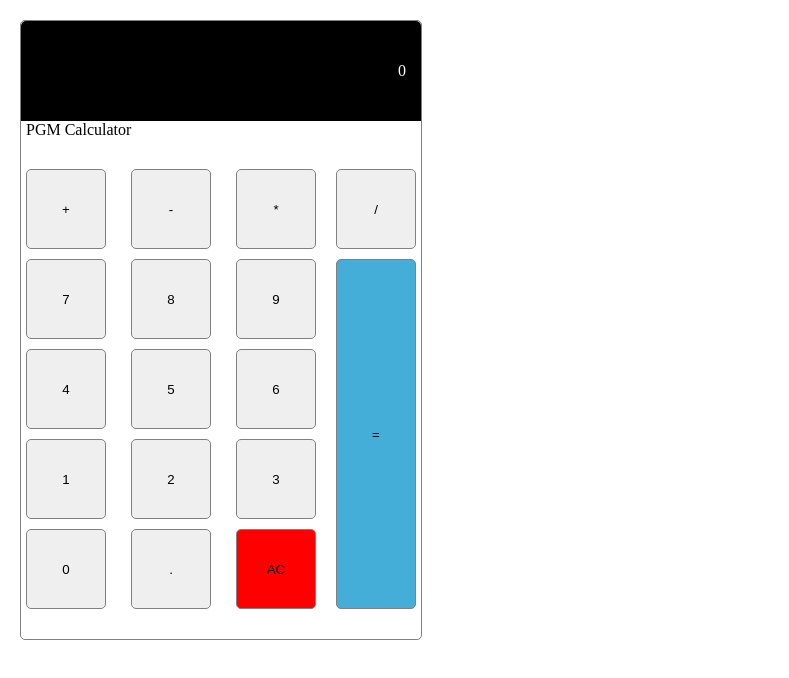
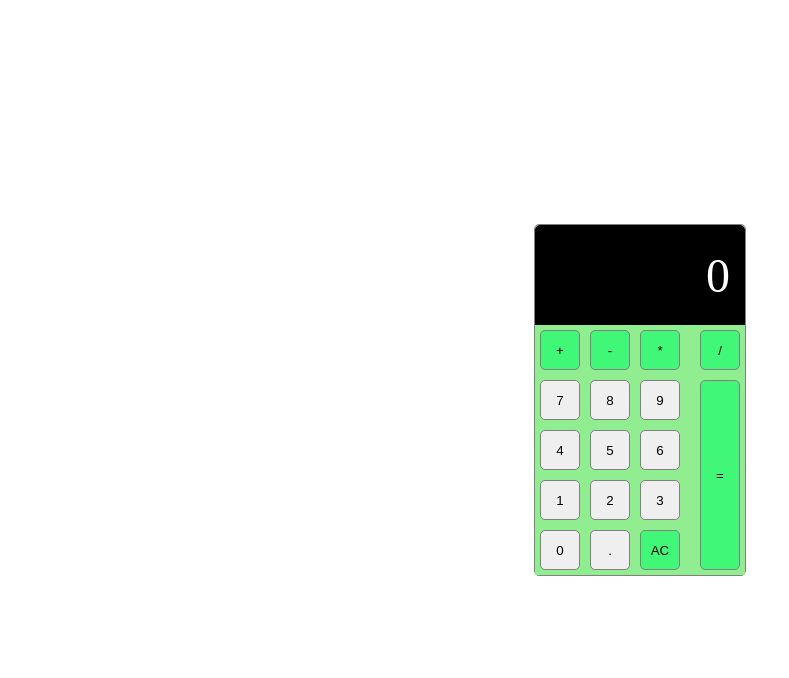
Before and after one commit to 03Sly03/TP---La-calculatrice, a plain HTML site: page index.html in a window 1280 px wide. Shown: the whole page, without its empty margins (0-789 px from the left). Drawn offline with Linux system fonts and the light colour scheme.

Commit message:
review code & style

```diff
--- a/app.js
+++ b/app.js
@@ -1,14 +1,22 @@
 'use strict';
+
+let justCalculated = false;
+let lastCalc = '';
 
 function displayOnScreen(event) {
     let equalBtn = document.querySelector(".keyboard__key_equal");
     let acBtn = document.querySelector(".keyboard__key_ac");
     let nope = document.querySelector(".keyboard");
     let currentBtn = event.target;
-    let numb = currentBtn.innerText;
+    let numb = currentBtn.innerText.length === 1 ? currentBtn.innerText : '';
     let onScreen = document.querySelector(".display_screen");
+
     if (currentBtn != nope && currentBtn != acBtn && currentBtn != equalBtn) {
-        if (onScreen.innerHTML == "0"){
+        if (justCalculated) {
+            onScreen.innerText = "";
+            justCalculated = false;
+        }
+        if (onScreen.innerHTML == "0") {
             onScreen.innerHTML = "";
         }
         onScreen.innerHTML += numb;
@@ -17,17 +25,28 @@ function displayOnScreen(event) {
 
 function cancel(event) {
     let onScreen = document.querySelector(".display_screen");
-    let currentBtn = event.target;
+    lastCalc = '';
     onScreen.innerHTML = "0";
 }
 
 function calculate() {
+    let onScreen = document.querySelector(".display_screen");
     let calc = document.querySelector(".display");
-    console.log(eval(calc.innerText));
-    let onScreen = document.querySelector(".display_screen");
-    onScreen.innerHTML = eval(calc.innerText);
-    console.log(onScreen.innerHTML);
+    let theResult = '';
+    try {
+        calc.innerText[0]?.match(/[-*+/]/)?
+            theResult = eval(lastCalc + calc.innerText)
+            :
+            theResult = eval(calc.innerText);
+    } catch (error) {
+        console.log(error);
+        theResult = '3RR0R';
+    }
+    onScreen.innerHTML = theResult;
+    justCalculated = true;
+    lastCalc = theResult;
 }
+
 
 let myKeyboard = document.querySelector(".keyboard");
 myKeyboard.addEventListener("click", displayOnScreen);
--- a/index.html
+++ b/index.html
@@ -12,17 +12,16 @@
         <div class="display">
             <p class="display_screen">0</p>
         </div>
-        <a>PGM Calculator</a>
         <div class="keyboard">
 
             <div class="keyboard__key1">
-                <button class="keyboard__key">
+                <button class="keyboard__key special-key">
                     +
                 </button>
-                <button class="keyboard__key">
+                <button class="keyboard__key special-key">
                     -
                 </button>
-                <button class="keyboard__key">
+                <button class="keyboard__key special-key">
                     *
                 </button>
                 <button class="keyboard__key">
@@ -62,15 +61,15 @@
                     AC
                 </button>
             </div>
-
             <div class="keyboard__key2">
-                <button class="keyboard__key">
+                <button class="keyboard__key special-key">
                     /
                 </button>
                 <button class="keyboard__key_equal">
                     =
                 </button>
             </div>
+
         </div>
     </div>
     <script src="app.js"></script>
--- a/style.css
+++ b/style.css
@@ -1,12 +1,18 @@
 body {
-    margin: 20px;
+    margin: 0;
+    width: 100vw;
+    height: 100vh;
+    display: flex;
+    align-items: center;
+    justify-content: center;
 }
 
 .frame {
-    width: 400px;
+    /* width: 70vw; */
     /* background-color: blue; */
     border: 1px solid grey;
     border-radius: 5px;
+    margin: 10px;
 }
 
 .display {
@@ -19,28 +25,16 @@ body {
     align-items: center;
 }
 
-.keyboard__key_ac {
-    width: 80px;
-    height: 80px;
-    /* background-color: skyblue; */
+
+.keyboard {
+    width: 100%;
+    /* height: 100%;  */
+    background-color: lightgreen;
     display: flex;
     justify-content: center;
     align-items: center;
-    border: 1px solid grey;
-    border-radius: 5px;
-    margin: 5px;
-    background-color: red;
-}
-
-.keyboard {
-    width: 100%;
-    height: 500px;
-    /* background-color: pink; */
-    display: flex;
-    justify-content: center;
-    align-items: center;
-    justify-content: space-between;
-
+    overflow: hidden;
+    /* margin: 50px 0 20px 0; */
 }
 
 .keyboard__key1 {
@@ -48,6 +42,8 @@ body {
     flex-wrap: wrap;
     justify-content: space-between;
     /* background-color: green; */
+    width: 150px;
+    height: 100%;
 }
 
 .keyboard__key2 {
@@ -56,11 +52,26 @@ body {
     justify-content: space-between;
     margin-left: 10px;
     /* background-color: yellow; */
+    flex-direction: row-reverse;
+    width: 50px;
+}
+
+.keyboard__key_ac {
+    width: 40px;
+    height: 40px;
+    /* background-color: skyblue; */
+    display: flex;
+    justify-content: center;
+    align-items: center;
+    border: 1px solid grey;
+    border-radius: 5px;
+    margin: 5px;
+    background-color: rgba(3, 255, 100, 0.56);
 }
 
 .keyboard__key {
-    width: 80px;
-    height: 80px;
+    width: 40px;
+    height: 40px;
     /* background-color: skyblue; */
     display: flex;
     justify-content: center;
@@ -71,15 +82,19 @@ body {
 }
 
 .keyboard__key_equal {
-    width: 80px;
-    height: 350px;
-    background-color: rgb(68, 174, 216);
+    width: 40px;
+    height: 190px;
+    background-color: rgba(3, 255, 100, 0.56);
     display: flex;
     justify-content: center;
     align-items: center;
     border: 1px solid grey;
     border-radius: 5px;
     margin: 5px;
+}
+
+.special-key {
+    background-color: rgba(3, 255, 100, 0.56);
 }
 
 p {
@@ -101,6 +116,8 @@ a {
 .display_screen {
     width: 100%;
     color: white;
-    background-color:black;
+    background-color: black;
     text-align: right;
+    font-size: 3rem;
+    overflow: hidden;
 }
```
